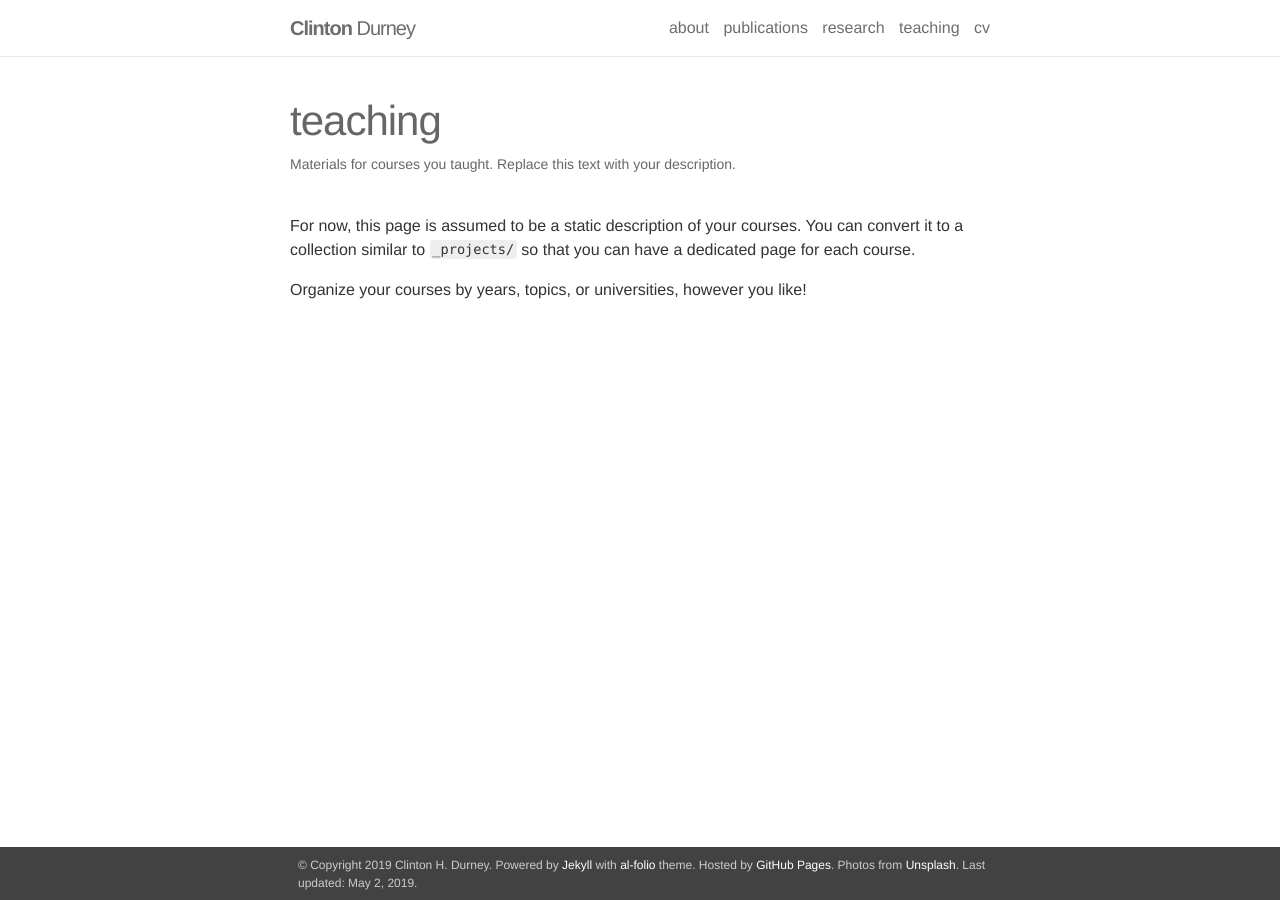
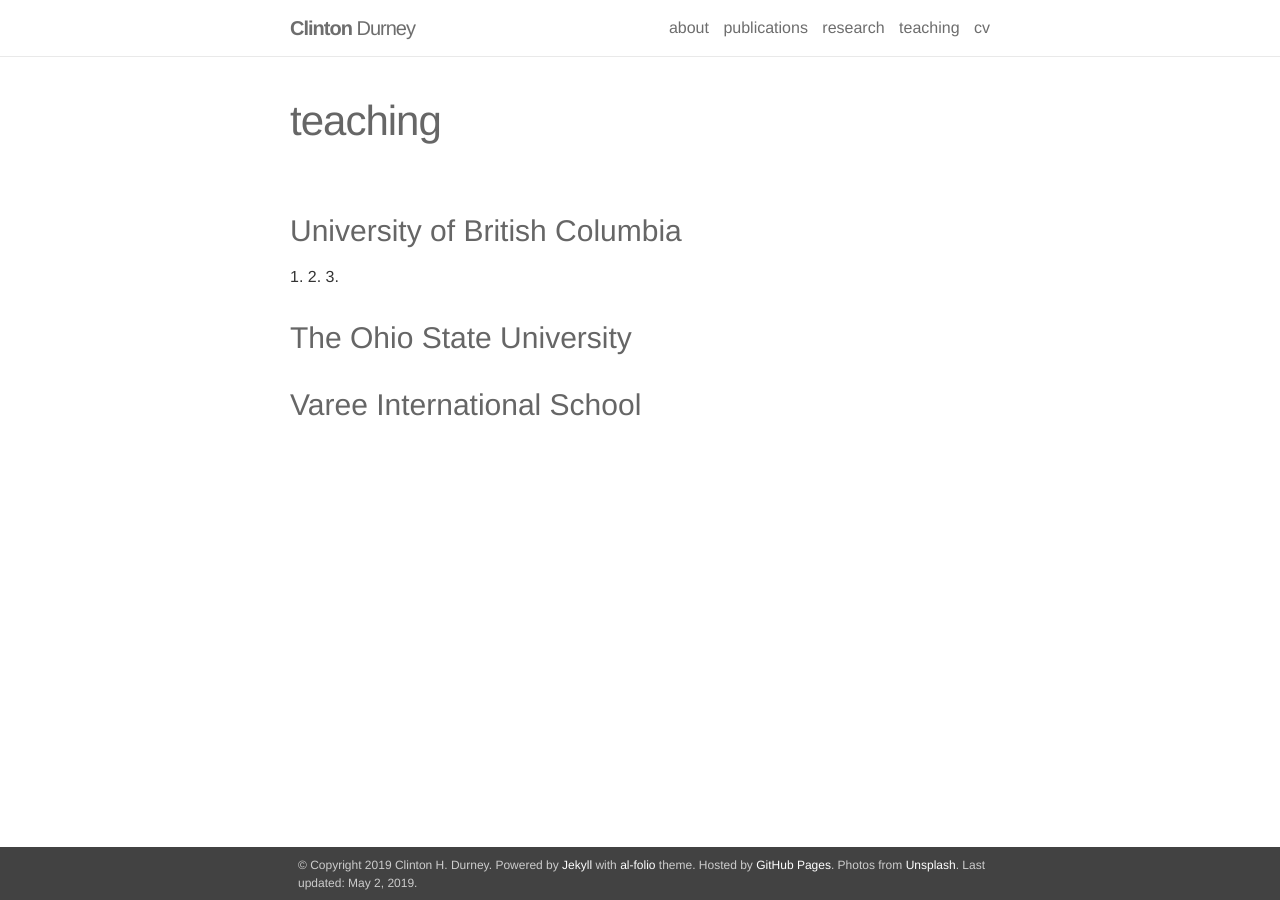
Before and after one commit to clintondurney/clintondurney.github.io, a Jekyll site: the page built from _pages/teaching.md, in a window 1280 px wide. Built offline with Jekyll 4.4.1, drawn with Linux system fonts in a browser that asks for light colours; nearby versions of some CDN libraries.

Commit message:
test deploy

```diff
--- a/_pages/teaching.md
+++ b/_pages/teaching.md
@@ -2,9 +2,15 @@
 layout: page
 permalink: /teaching/
 title: teaching
-description: Materials for courses you taught. Replace this text with your description.
+description:
 ---
 
-For now, this page is assumed to be a static description of your courses. You can convert it to a collection similar to `_projects/` so that you can have a dedicated page for each course.
+### University of British Columbia
 
-Organize your courses by years, topics, or universities, however you like!
+1.
+2.
+3.
+
+### The Ohio State University
+
+### Varee International School
```
